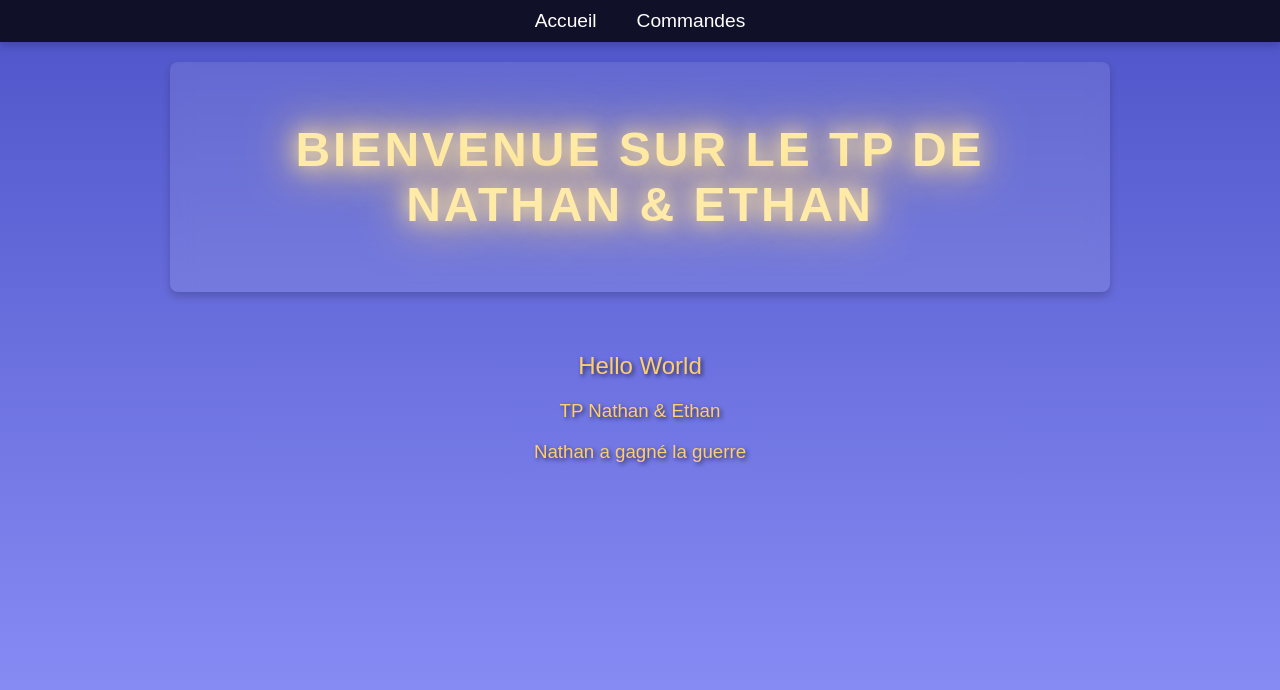
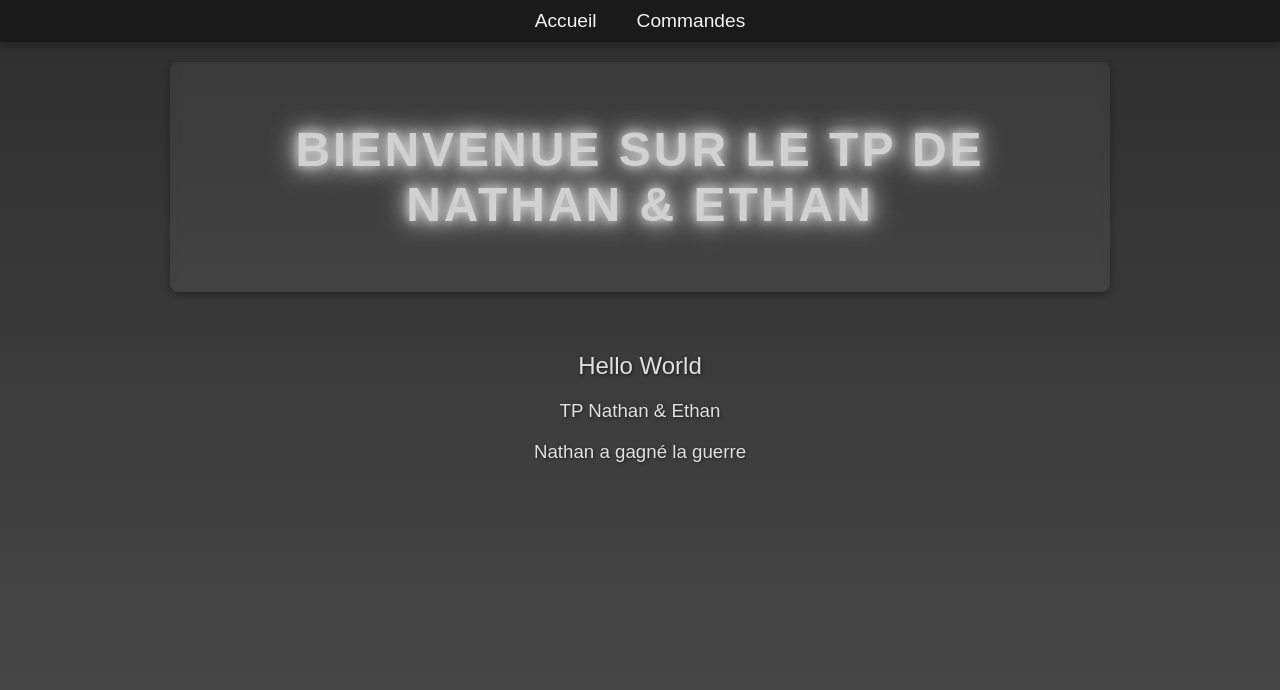
Before and after one commit to EthanDahanORT/TD4, a plain HTML site: page index.html in a window 1280 px wide. Drawn offline with Linux system fonts and the light colour scheme.

Commit message:
last version

```diff
--- a/style.css
+++ b/style.css
@@ -3,8 +3,8 @@ body {
     font-family: 'Poppins', sans-serif;
     margin: 0;
     padding: 0;
-    background: linear-gradient(to bottom, #4e54c8, #8f94fb); /* Dégradé plus sobre */
-    color: #fff;
+    background: linear-gradient(to bottom, #2e2e2e, #4a4a4a); /* Dégradé de gris foncé */
+    color: #f2f2f2;
     min-height: 100vh;
     display: flex;
     flex-direction: column;
@@ -12,8 +12,8 @@ body {
 
 /* Style pour le menu de navigation */
 nav {
-    background-color: rgba(0, 0, 0, 0.8);
-    box-shadow: 0 4px 8px rgba(0, 0, 0, 0.2);
+    background-color: #1a1a1a; /* Gris très foncé */
+    box-shadow: 0 4px 8px rgba(0, 0, 0, 0.3);
     position: sticky;
     top: 0;
     z-index: 1000;
@@ -34,13 +34,13 @@ nav ul li {
 
 nav ul li a {
     text-decoration: none;
-    color: #fff;
+    color: #f2f2f2;
     font-size: 1.2em;
     transition: color 0.3s ease, transform 0.2s ease;
 }
 
 nav ul li a:hover {
-    color: #ffcc70; /* Couleur douce pour le hover */
+    color: #e0e0e0; /* Gris clair pour le hover */
     transform: scale(1.1);
 }
 
@@ -48,9 +48,9 @@ nav ul li a:hover {
 header {
     text-align: center;
     padding: 60px 20px;
-    background: rgba(255, 255, 255, 0.1); /* Transparence douce */
-    backdrop-filter: blur(10px);
-    box-shadow: 0 4px 8px rgba(0, 0, 0, 0.2);
+    background: rgba(255, 255, 255, 0.05); /* Transparence douce */
+    backdrop-filter: blur(5px);
+    box-shadow: 0 4px 8px rgba(0, 0, 0, 0.3);
     border-radius: 8px;
     margin: 20px auto;
     max-width: 900px;
@@ -62,7 +62,7 @@ header h1 {
     margin: 0;
     text-transform: uppercase;
     letter-spacing: 3px;
-    color: #ffeaa7; /* Couleur douce pour le texte */
+    color: #d1d1d1; /* Gris clair */
     animation: pulse 2s infinite; /* Animation pulsante */
 }
 
@@ -74,31 +74,31 @@ section {
 
 section h2, section h3 {
     font-weight: 300;
-    color: #ffcc70;
-    text-shadow: 2px 2px 4px rgba(0, 0, 0, 0.6);
+    color: #e0e0e0; /* Gris doux */
+    text-shadow: 1px 1px 3px rgba(0, 0, 0, 0.5);
     animation: slideIn 1s ease; /* Apparition avec glissement */
 }
 
 /* Style des listes de définitions */
 main dl {
-    background: rgba(255, 255, 255, 0.1); /* Transparence douce */
+    background: rgba(255, 255, 255, 0.05); /* Transparence douce */
     border-radius: 10px;
     padding: 20px;
     margin: 20px auto;
     max-width: 600px;
-    box-shadow: 0 4px 8px rgba(0, 0, 0, 0.2);
+    box-shadow: 0 4px 8px rgba(0, 0, 0, 0.3);
     animation: fadeIn 1.5s ease; /* Apparition en fondu */
 }
 
 main dt {
     font-weight: bold;
-    color: #81ecec;
+    color: #b5b5b5; /* Gris moyen */
     margin-bottom: 10px;
     animation: highlight 3s infinite; /* Effet d'éclaircissement */
 }
 
 main dd {
-    color: #dfe6e9;
+    color: #dcdcdc; /* Gris clair */
     margin-left: 20px;
     font-style: italic;
 }
@@ -137,18 +137,18 @@ main dd {
 
 @keyframes pulse {
     0%, 100% {
-        text-shadow: 0 0 10px #ffeaa7, 0 0 20px #ffcc70, 0 0 30px #ffcc70;
+        text-shadow: 0 0 5px #d1d1d1, 0 0 10px #d1d1d1, 0 0 15px #d1d1d1;
     }
     50% {
-        text-shadow: 0 0 20px #ffeaa7, 0 0 40px #ffcc70, 0 0 60px #ffcc70;
+        text-shadow: 0 0 10px #d1d1d1, 0 0 20px #d1d1d1, 0 0 30px #d1d1d1;
     }
 }
 
 @keyframes highlight {
     0%, 100% {
-        color: #81ecec;
+        color: #b5b5b5;
     }
     50% {
-        color: #74b9ff;
+        color: #e0e0e0;
     }
 }
```
